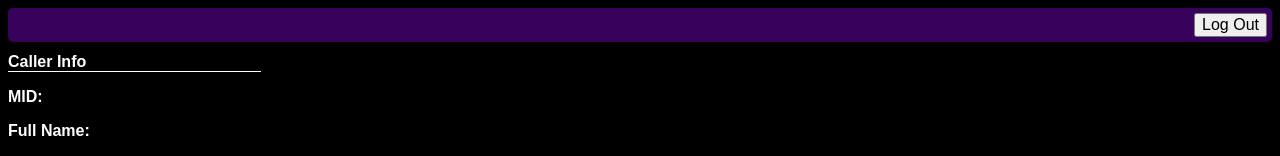
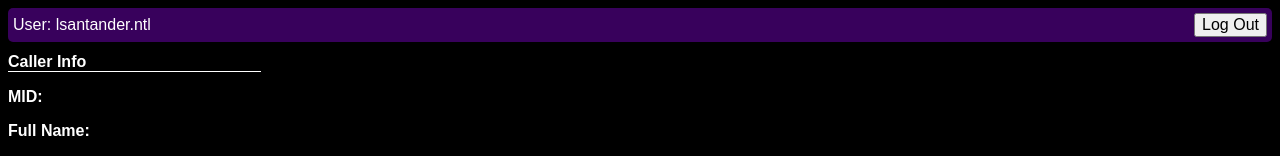
Before and after one commit to codedinsound/React-Global-Payments-Agent-Merchant-Tools, a React (Create React App) app: page / in a window 1280 px wide. Both pictures are taken after a click on the button "Log In". Shown: the top 156 px of the page. Built offline with nearby package versions, Linux system fonts and the light colour scheme.

Commit message:
2 files modified

```diff
--- a/Views/MainToolsView.tsx
+++ b/Views/MainToolsView.tsx
@@ -93,9 +93,12 @@ const MainToolsView = (props) => {
     navigator.clipboard.writeText(displayFields.dba);
   };
 
+  let userName = ActiveSessionManager.getActiveSession().userName;
+
   return (
     <div>
       <div className="navigation">
+        <div className="navigation-logo">User: {userName}</div>
         <button onClick={props.logOutOfToolsHandler}>Log Out</button>
       </div>
       <div className="top-display">
--- a/Views/style.css
+++ b/Views/style.css
@@ -12,8 +12,13 @@ body {
   border-radius: 5px;
   padding: 5px;
   display: flex;
-  justify-content: end;
+  justify-content: space-between;
   background-color: #38015c;
+}
+
+.navigation-logo {
+  text-align: center;
+  align-self: center;
 }
 
 .top-display {
```
